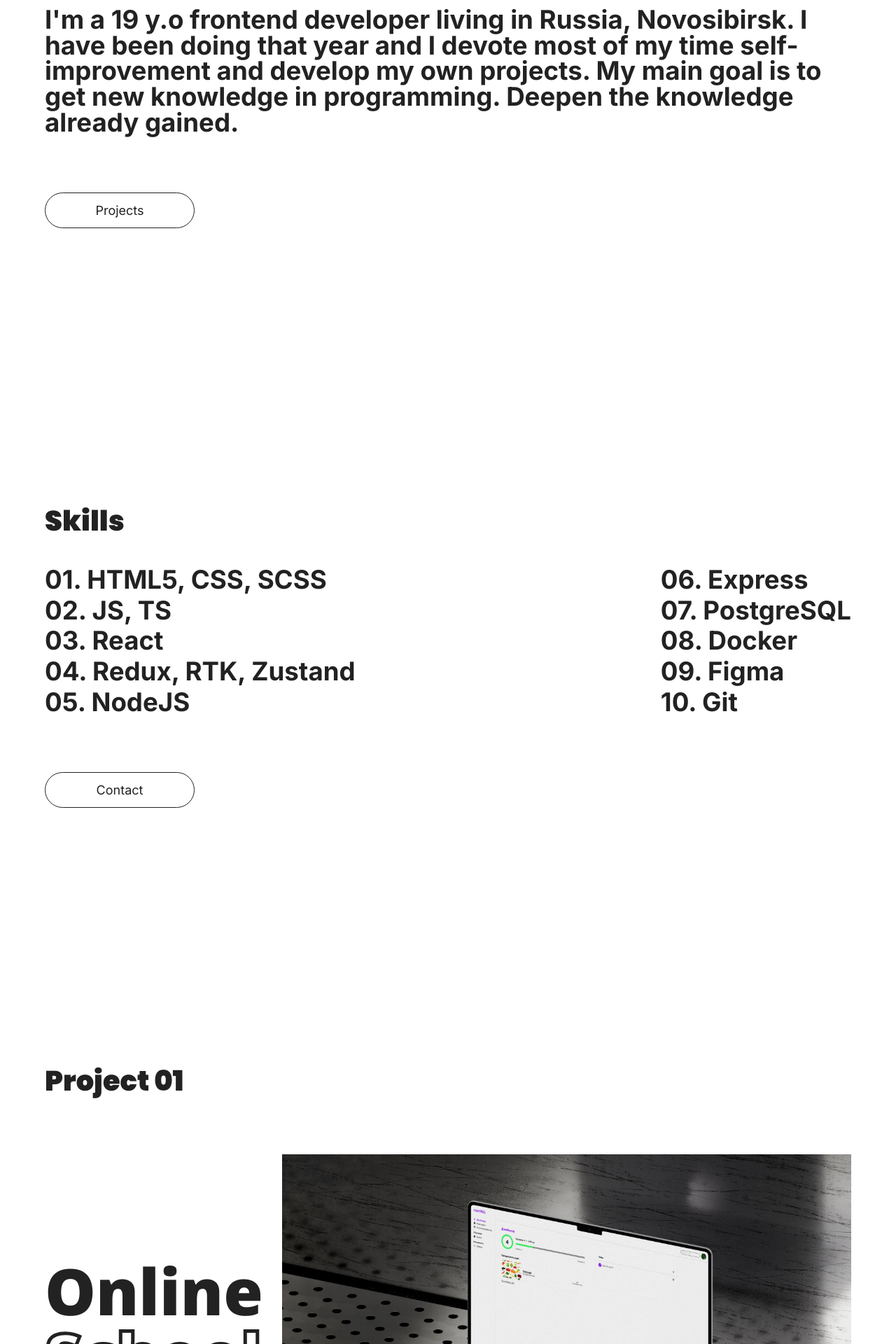
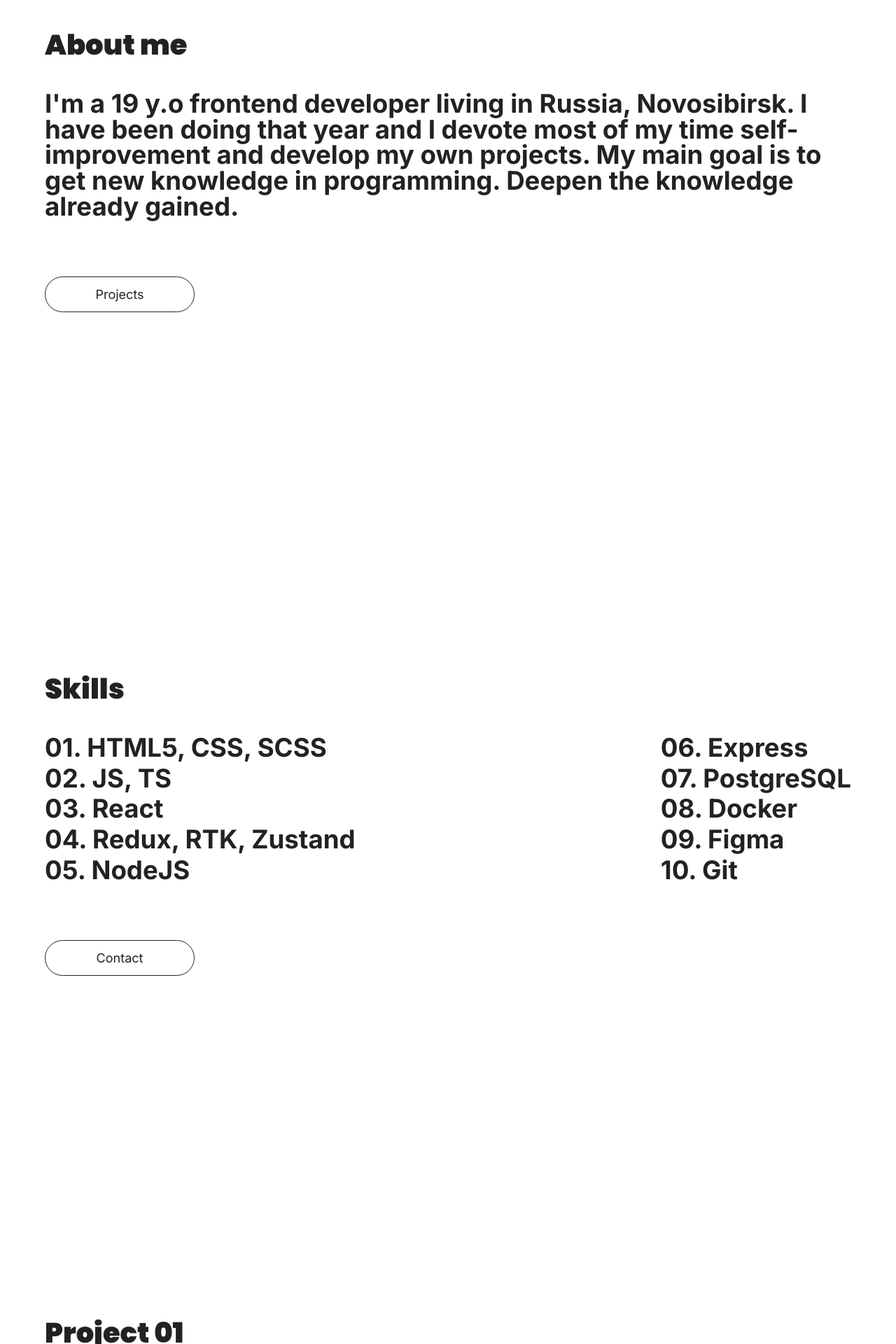
Before and after one commit to xN8Tx/portfolio, a React (Vite) app: page / in a window 1280 px wide. Shown: the part 880-2800 px from the top of the page at 70% size. Built offline with nearby package versions, Linux system fonts and the light colour scheme.

Commit message:
Fix: add margin bottom to sections

```diff
--- a/src/components/about/index.scss
+++ b/src/components/about/index.scss
@@ -5,4 +5,6 @@
   display: flex;
   flex-direction: column;
   gap: 42px;
+
+  margin-bottom: 120px;
 }
--- a/src/components/concept/index.scss
+++ b/src/components/concept/index.scss
@@ -6,6 +6,8 @@
   flex-direction: column;
   align-items: center;
   justify-content: center;
+
+  margin-bottom: 120px;
 
   &__text {
     font-family: 'Poppins';
--- a/src/components/projects/item-title/ItemTitle.scss
+++ b/src/components/projects/item-title/ItemTitle.scss
@@ -9,7 +9,7 @@
     font-family: 'Open Sans';
     font-style: normal;
     font-weight: 900;
-    font-size: calc(45px + (40 + 40 * 0.7) * (100vw - 320px) / 1400);
+    font-size: calc(40px + (40 + 40 * 0.7) * (100vw - 320px) / 1400);
   }
 
   &_skills {
--- a/src/components/skills/index.scss
+++ b/src/components/skills/index.scss
@@ -6,6 +6,8 @@
   flex-direction: column;
   gap: 42px;
 
+  margin-bottom: 120px;
+
   &__list {
     display: flex;
     flex-direction: column;
```
